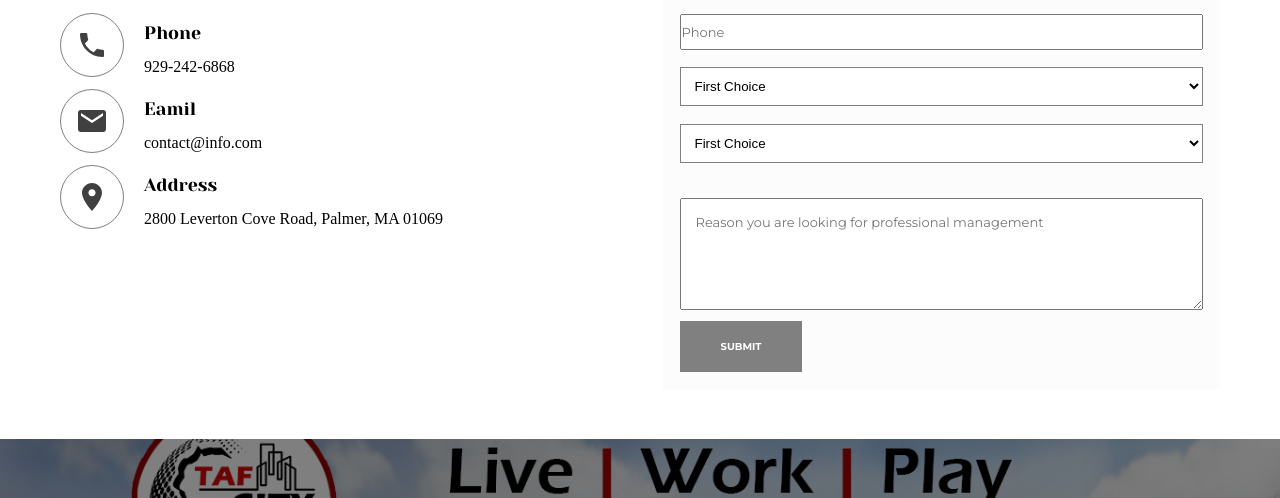
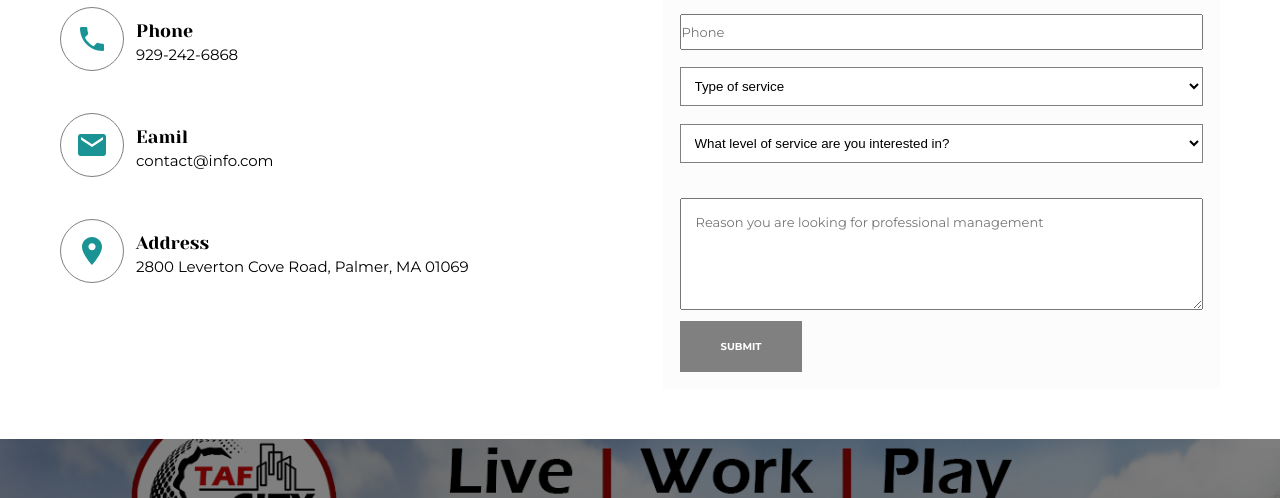
Before and after one commit to harunagithub/Hoolee-Real-Estate-Agency, a plain HTML site: page contact.html in a window 1280 px wide. Shown: the part 818-1316 px from the top of the page. Drawn offline with nearby package versions, Linux system fonts and the light colour scheme.

Commit message:
changes for contact form page

```diff
--- a/contact.html
+++ b/contact.html
@@ -115,19 +115,19 @@
                           <select name="" id="">
                           <optgroup label="Type of service" class="option-lable">
                             Type of service
+                            <option value="service">Type of service</option>
                             <option value="option">First Choice</option>
                             <option value="option">Second Choice</option>
                             <option value="option">Third Choice</option>
-                            <option value="service">Type of service</option>
                           </optgroup>
                           </select>
                           <select name="" id="">
                             <optgroup label="">
                                 What level of service are you interested in?
+                                <option value="service">What level of service are you interested in?</option>
                                 <option value="option">First Choice</option>
                                 <option value="option">Second Choice</option>
                                 <option value="option">Third Choice</option>
-                                <option value="service">What level of service are you interested in?</option>
                               </optgroup>
                           </select>
                         </div>
--- a/sass/_contact.scss
+++ b/sass/_contact.scss
@@ -47,10 +47,72 @@
     }
   }
 
-  .contact-icon-item {
-    display: flex;
-    gap: 20px;
-    align-items: center;
+  // .contact-icon-item {
+  //   align-items: center;
+
+  //   @media screen and (min-width: 768px) {
+  //     display: flex;
+  //     gap: 20px;
+  //   }
+
+  //   .contact-icon-list {
+  //     text-align: center;
+  //   }
+  //   .contact-icon {
+  //     border: 1px solid gray;
+  //     padding: 15px;
+  //     border-radius: 32px;
+  //     color: $Color4;
+  //   }
+  //   .contact-icon-title {
+  //     margin-top: 8px;
+  //     font-size: 18px;
+  //     font-weight: 400;
+  //   }
+  // }
+  .contact-icon-list {
+    text-align: center;
+
+    @media screen and (min-width:768px) {
+      text-align: left;
+    }
+
+    .contact-icon-item {
+      margin-bottom: 27px;
+
+      @media screen and (min-width: 768px) {
+        display: flex;
+        align-items: center;
+        gap: 12px;
+
+      }
+    }
+    .contact-icon {
+      margin-bottom: 15px;
+      border: 1px solid gray;
+      border-radius: 100%;
+      padding: 15px;
+      color: $Color3;
+    }
+    .contact-icon-caption {
+      font-size: 13px;
+      font-weight: 400;
+      font-family: $fontFamily2;
+
+      @media screen and (min-width: 1024px) {
+        font-size: 15px;
+      }
+    }
+    .contact-icon-title {
+      font-size: 18px;
+      font-weight: 400;
+      line-height: 1;
+      font-family: $fontFamily;
+
+      @media screen and (min-width: 1366px) {
+        font-size: 20px;
+      }
+    }
   }
 .contactform-wrap{
     background-color: rgba(250, 250, 250, 0.518);
@@ -85,26 +147,6 @@
     }
 
 }
-.contact-icon-item {
-    text-align: center;
-
-    @media screen and (min-width: 768px) {
-        line-height: 1;
-        text-align: left;
-    }
-
-    .contact-icon {
-        border: 1px solid gray;
-        padding: 15px;
-        border-radius: 32px;
-        color: $Color4;
-      }
-      .contact-icon-title {
-        margin-top: 8px;
-        font-size: 18px;
-        font-weight: 400;
-      }
-  }
 
   .textarea-contact{
     padding: 15px;
```
Also changed, not shown: css/style.css, 1 other file.
